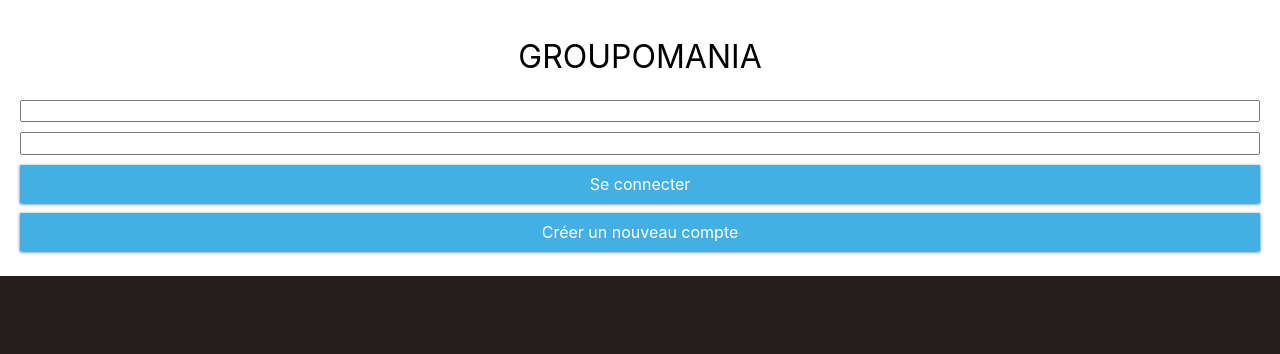
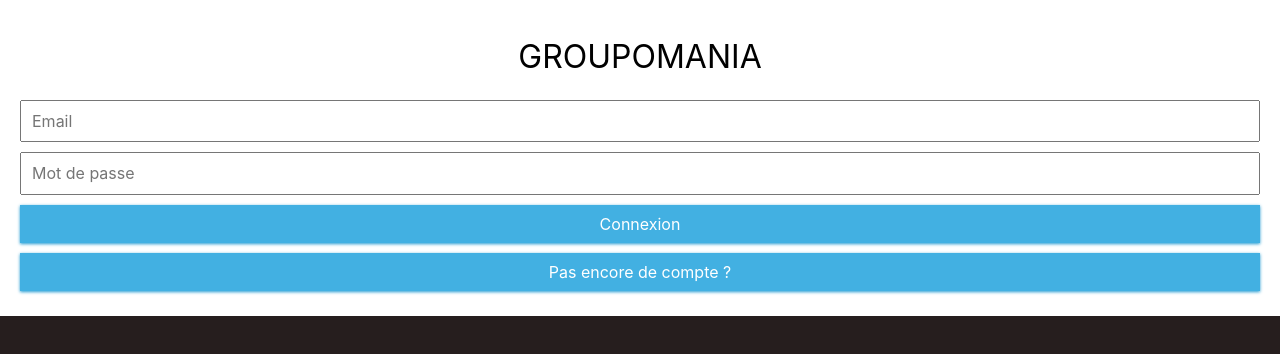
Before and after one commit to Bol2riZH/Groupomania, a React (Create React App) app in the folder frontend/: page / in a window 1280 px wide. Shown: the top 354 px of the page. Built offline with nearby package versions, Linux system fonts and the light colour scheme.

Commit message:
add signup form

```diff
--- a/frontend/src/components/Auth/LoginForm.js
+++ b/frontend/src/components/Auth/LoginForm.js
@@ -1,6 +1,7 @@
 import React, { useState } from 'react';
+
+import axios from 'axios';
 import { USER_URL } from '../../data/constants';
-import axios from 'axios';
 
 import Button from '../UI/Button';
 import Input from '../UI/Input';
@@ -40,10 +41,21 @@ const LoginForm = () => {
 
   return (
     <form onSubmit={submitHandler}>
-      <Input type="email" onChange={emailHandler} />
-      <Input type="password" onChange={passwordHandler} />
-      <Button type="submit">Se connecter</Button>
-      <Button>Créer un nouveau compte</Button>
+      <Input
+        type="email"
+        htmlFor="email"
+        id="email"
+        placeHolder="Email"
+        onChange={emailHandler}
+      />
+      <Input
+        type="password"
+        htmlFor="password"
+        id="password"
+        placeHolder="Mot de passe"
+        onChange={passwordHandler}
+      />
+      <Button type="submit">Connexion</Button>
     </form>
   );
 };
--- /dev/null
+++ b/frontend/src/components/Auth/SignupForm.js
@@ -0,0 +1,97 @@
+import React, { useState } from 'react';
+
+import axios from 'axios';
+import { USER_URL } from '../../data/constants';
+
+import Button from '../UI/Button';
+import Input from '../UI/Input';
+
+const SignupForm = () => {
+  const [profilePicture, setProfilePicture] = useState('');
+  const [username, setUsername] = useState('');
+  const [email, setEnteredEmail] = useState('');
+  const [password, setPassword] = useState('');
+  const [confirmPassword, setConfirmPassword] = useState('');
+
+  const profilePictureHandler = (e) => {
+    setProfilePicture(e.target.files[0]);
+  };
+
+  const usernameHandler = (e) => {
+    setUsername(e.target.value);
+  };
+
+  const emailHandler = (e) => {
+    setEnteredEmail(e.target.value);
+  };
+
+  const passwordHandler = (e) => {
+    setPassword(e.target.value);
+  };
+
+  const confirmPasswordHandler = (e) => {
+    setConfirmPassword(e.target.value);
+  };
+
+  const signupHandler = async (formData) => {
+    const res = await axios.post(`${USER_URL}signup`, formData, {
+      headers: {
+        'content-type': 'multipart/form-data',
+      },
+    });
+    console.log(res.data);
+  };
+
+  const submitHandler = (e) => {
+    e.preventDefault();
+
+    const formData = new FormData();
+    formData.append('profilePictureUrl', profilePicture);
+    formData.append('username', username);
+    formData.append('email', email);
+    formData.append('password', password);
+    formData.append('confirmPassword', confirmPassword);
+
+    signupHandler(formData).catch(console.error);
+  };
+
+  return (
+    <form onSubmit={submitHandler}>
+      <Input
+        htmlFor="profilePicture"
+        id="profilePicture"
+        type="file"
+        onChange={profilePictureHandler}
+      />
+      <Input
+        htmlFor="username"
+        id="username"
+        placeHolder="Nom d'utilisateur"
+        onChange={usernameHandler}
+      />
+      <Input
+        htmlFor="email"
+        id="email"
+        placeHolder="Email"
+        onChange={emailHandler}
+      />
+      <Input
+        htmlFor="password"
+        id="password"
+        type="password"
+        placeHolder="Mot de passe"
+        onChange={passwordHandler}
+      />
+      <Input
+        htmlFor="confirmPassword"
+        id="confirmPassword"
+        type="password"
+        placeHolder="Confirmer le mot de passe"
+        onChange={confirmPasswordHandler}
+      />
+      <Button type="submit">Créer un compte</Button>
+    </form>
+  );
+};
+
+export default SignupForm;
--- a/frontend/src/components/UI/Button.module.scss
+++ b/frontend/src/components/UI/Button.module.scss
@@ -8,16 +8,16 @@
   margin: 0.5rem 0;
 
   border: none;
-  box-shadow: 0 1px 3px #2f65ae;
+  box-shadow: 0 1px 3px darken($btn-color, 10%);
 
   transition: background-color 250ms;
 }
 
 .button:hover {
   cursor: pointer;
-  background-color: rgb(69, 141, 197);
+  background-color: darken($btn-color, 10%);
 }
 
 .button:active {
-  background-color: rgb(85, 165, 230);
+  background-color: $btn-color;
 }
--- a/frontend/src/components/UI/Input.js
+++ b/frontend/src/components/UI/Input.js
@@ -4,7 +4,13 @@ const Input = (props) => {
   return (
     <div className={classes.input}>
       <label htmlFor={props.input}>{props.label}</label>
-      <input {...props.input} onChange={props.onChange} />
+      <input
+        id={props.id}
+        name={props.name}
+        placeholder={props.placeHolder}
+        type={props.type ? props.type : 'text'}
+        onChange={props.onChange}
+      />
     </div>
   );
 };
--- a/frontend/src/components/UI/Input.module.scss
+++ b/frontend/src/components/UI/Input.module.scss
@@ -1,6 +1,12 @@
+@import '../../style/variables';
+
 .input {
   & input {
     margin: 0.5rem auto;
+    padding: 1rem;
     width: 100%;
+    &:focus::placeholder {
+      color: $btn-color;
+    }
   }
 }
--- a/frontend/src/pages/Login.js
+++ b/frontend/src/pages/Login.js
@@ -1,15 +1,39 @@
-import React from 'react';
+import React, { useState } from 'react';
 import classes from './Login.module.scss';
 
 import Card from '../components/UI/Card';
+import Button from '../components/UI/Button';
 import LoginForm from '../components/Auth/LoginForm';
+import SignupForm from '../components/Auth/SignupForm';
 
 const Login = () => {
+  const [signup, setSignup] = useState(false);
+
+  const LogHandler = () => {
+    setSignup((prevState) => {
+      prevState ? setSignup(false) : setSignup(true);
+    });
+  };
+
   return (
     <div className={classes.layout}>
       <Card>
         <h1>GROUPOMANIA</h1>
-        <LoginForm />
+        {!signup ? (
+          <>
+            <LoginForm />
+            <Button onClick={LogHandler} className={classes.btn__signup}>
+              Pas encore de compte ?
+            </Button>
+          </>
+        ) : (
+          <>
+            <SignupForm />
+            <Button onClick={LogHandler} className={classes.btn__signup}>
+              Retour
+            </Button>
+          </>
+        )}
       </Card>
     </div>
   );
--- a/frontend/src/pages/Login.module.scss
+++ b/frontend/src/pages/Login.module.scss
@@ -1,2 +1,6 @@
 .layout {
 }
+
+.btn__signup {
+  width: 100%;
+}
```
Also changed, not shown: frontend/src/pages/Signup.js (deleted, +0 -7 lines).
